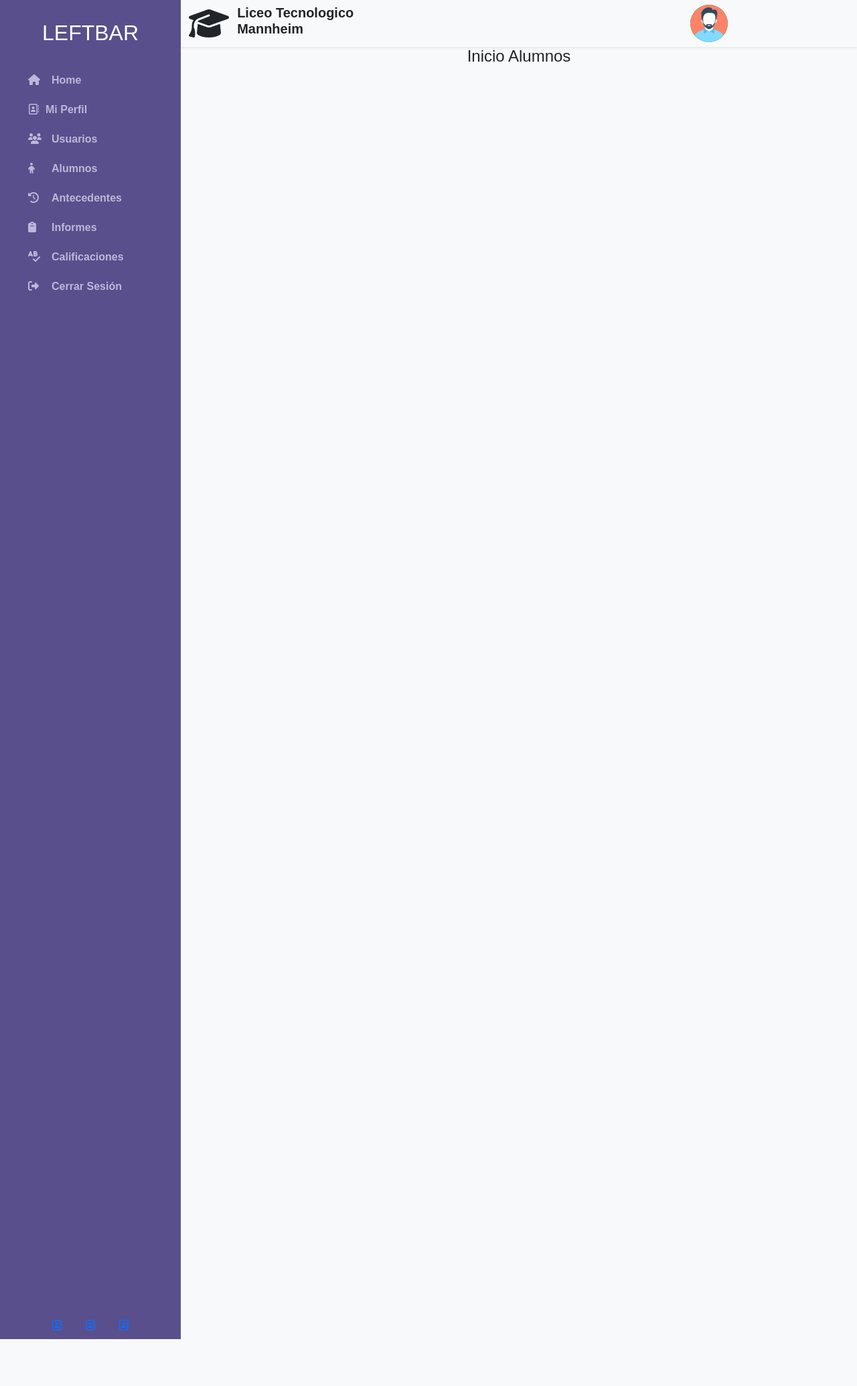
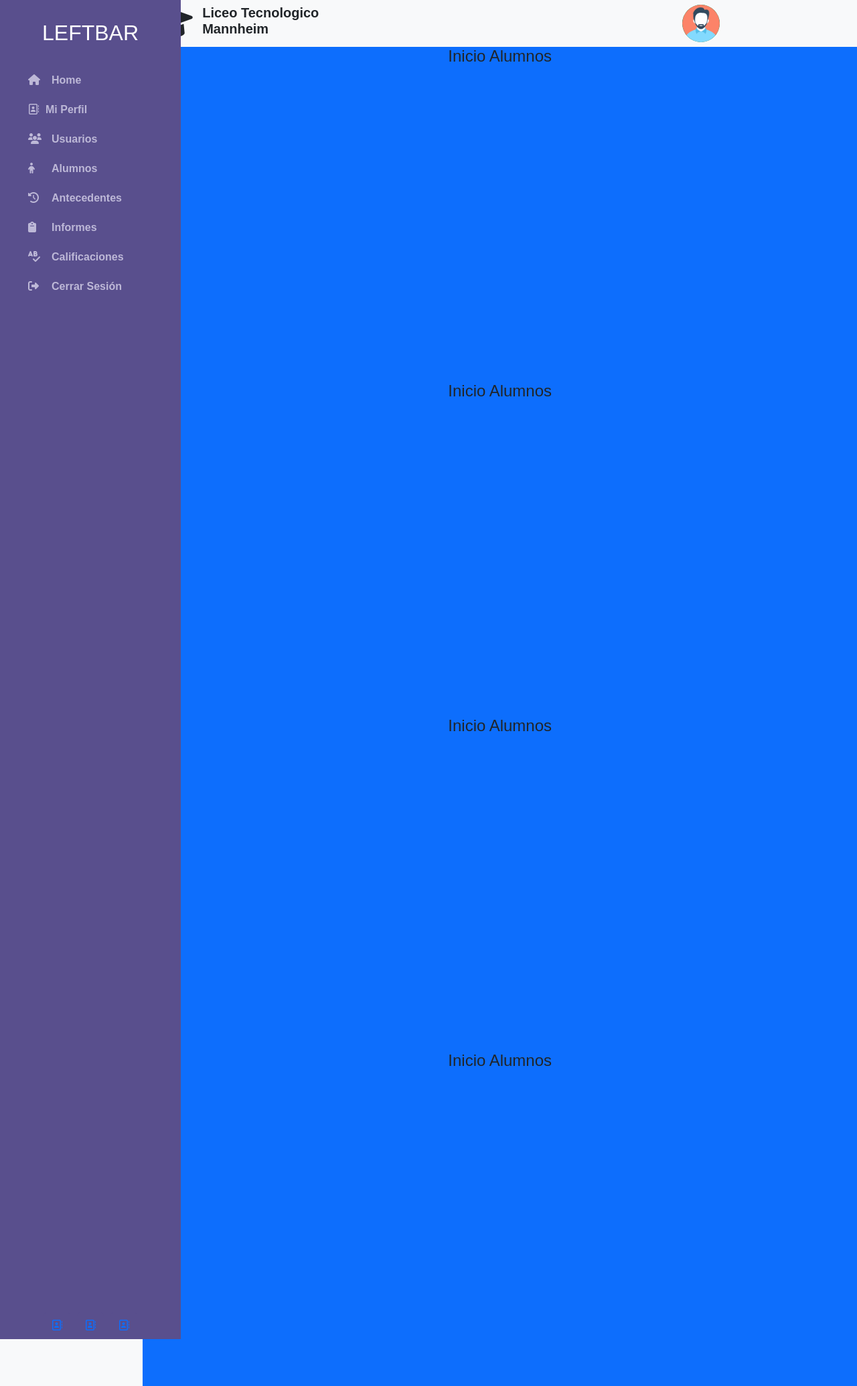
Before and after one commit to Cristobal-coding/DjangoTTT, a Django app: template templates/alumnos/inicio.html in a window 1280 px wide. Shown: the whole page at 67% size. Before the commit the page ends 2000 px from the top, so only its background shows below. Run offline with Django 3.2, Linux system fonts and the light colour scheme; the template is opened without the code that fills it, so the values that code supplies are empty; some libraries are stand-ins or nearby versions; some web fonts are replaced.

Commit message:
fixing navbar

```diff
--- a/templates/alumnos/inicio.html
+++ b/templates/alumnos/inicio.html
@@ -2,8 +2,17 @@
 
 
 {% block 'content' %}
-    <div class="row mx-0">
-        <div class="col-12 text-center">
+    <div class="row mx-0 vh-100">
+        <div class="col-12 text-center bg-primary" style="height:500px;">
+            <h4>Inicio Alumnos</h4>
+        </div>
+        <div class="col-12 text-center bg-primary" style="height:500px;">
+            <h4>Inicio Alumnos</h4>
+        </div>
+        <div class="col-12 text-center bg-primary" style="height:500px;">
+            <h4>Inicio Alumnos</h4>
+        </div>
+        <div class="col-12 text-center bg-primary" style="height:500px;">
             <h4>Inicio Alumnos</h4>
         </div>
     </div>
--- a/templates/includes/header.html
+++ b/templates/includes/header.html
@@ -1,37 +1,5 @@
-
-<!-- <div class="customnavbar">
-  <div class="row mx-0" style="height: 98px;">
-    <div class="col-9" style="background-color: #594f8d;">
-        <ul>
-          <li><a class="decoration-none" style="text-align: center;" href="#">Liceo Tecnologico Mannheim</a></li>
-        </ul>
-    </div>
-    <div class="col-3" style="background-color: #594f8d;">
-      <div class="container fluid " style="background-color: #594f8d; height:98px">
-
-
-        <ul>
-          <li><div class="row mx-0">
-            <img src="..\media\man-300x300.png"  style="
-            border-radius: 50%;
-            height:80px;
-            width:98px;
-          ">
-
-          </div></li>
-          <li class="abajo">nombre</li>
-          <li class="abajo">admin</li>
-       </ul>
-
-
-      </div>
-    </div>
-
-  </div>
-
-</div> -->
 {% load static %}
-<div class="row mx-0 shadow-sm sticky-top" style="height: 70px;">
+<div class="row mx-0 shadow-sm " style="height: 70px;">
   <div class="col-1 d-flex flex-column justify-content-center align-items-center px-0">
     <i class="fas fa-graduation-cap fa-3x"></i>
   </div>
--- a/templates/layouts/master.html
+++ b/templates/layouts/master.html
@@ -5,7 +5,7 @@
     <meta http-equiv="X-UA-Compatible" content="IE=edge">
     <meta name="viewport" content="width=device-width, initial-scale=1.0">
     {% load static %}
-    <link href="https://cdn.jsdelivr.net/npm/bootstrap@5.0.0-beta3/dist/css/bootstrap.min.css" rel="stylesheet" integrity="sha384-eOJMYsd53ii+scO/bJGFsiCZc+5NDVN2yr8+0RDqr0Ql0h+rP48ckxlpbzKgwra6" crossorigin="anonymous">
+    <link href="https://cdn.jsdelivr.net/npm/bootstrap@5.0.1/dist/css/bootstrap.min.css" rel="stylesheet" integrity="sha384-+0n0xVW2eSR5OomGNYDnhzAbDsOXxcvSN1TPprVMTNDbiYZCxYbOOl7+AMvyTG2x" crossorigin="anonymous">
     <title>
         {%block 'titulo'%}
         {%endblock 'titulo'%}
@@ -13,20 +13,28 @@
     <link rel="stylesheet"  href="{% static 'css/styles.css' %}">
     <!-- <link rel="stylesheet" href="{% static 'css/display.css' %}"> -->
 </head>
-<body class="bg-light">
+<body class="bg-light overflow-hidden">
     <div class="container-fluid p-0 ">
-
-        {%include '../includes/leftbar.html'%}
-        <div class="" style="padding-left:270px;">
-            {%include '../includes/header.html'%}
-            {%block 'content'%}
-
-            {%endblock 'content'%}
+        <div class="row mx-0">
+            <div class="col-2 px-0">
+                {%include '../includes/leftbar.html'%}
+            </div>
+            <div class="col-10 px-0">
+                <div class="row mx-0">
+                    <div class="col-12 px-0">
+                        {%include '../includes/header.html'%}
+                    </div>
+                </div>
+                <div class="row mx-0 overflow-auto">
+                    <div class="col-12 px-0">
+                        {%block 'content'%}
+                        {%endblock 'content'%}
+                    </div>
+                </div>
+            </div>
         </div>
-
     </div>
 </body>
-<script src="https://kit.fontawesome.com/bce530116a.js" crossorigin="anonymous"></script>
-<script src="https://cdn.jsdelivr.net/npm/bootstrap@5.0.0-beta3/dist/js/bootstrap.bundle.min.js" integrity="sha384-JEW9xMcG8R+pH31jmWH6WWP0WintQrMb4s7ZOdauHnUtxwoG2vI5DkLtS3qm9Ekf" crossorigin="anonymous"></script>
+<script src="https://cdn.jsdelivr.net/npm/bootstrap@5.0.1/dist/js/bootstrap.bundle.min.js" integrity="sha384-gtEjrD/SeCtmISkJkNUaaKMoLD0//ElJ19smozuHV6z3Iehds+3Ulb9Bn9Plx0x4" crossorigin="anonymous"></script>
 <script src="https://kit.fontawesome.com/b99e675b6e.js"></script>
 </html>
```
Also changed, not shown: templates/includes/leftbar.html (+0 -7 lines).
